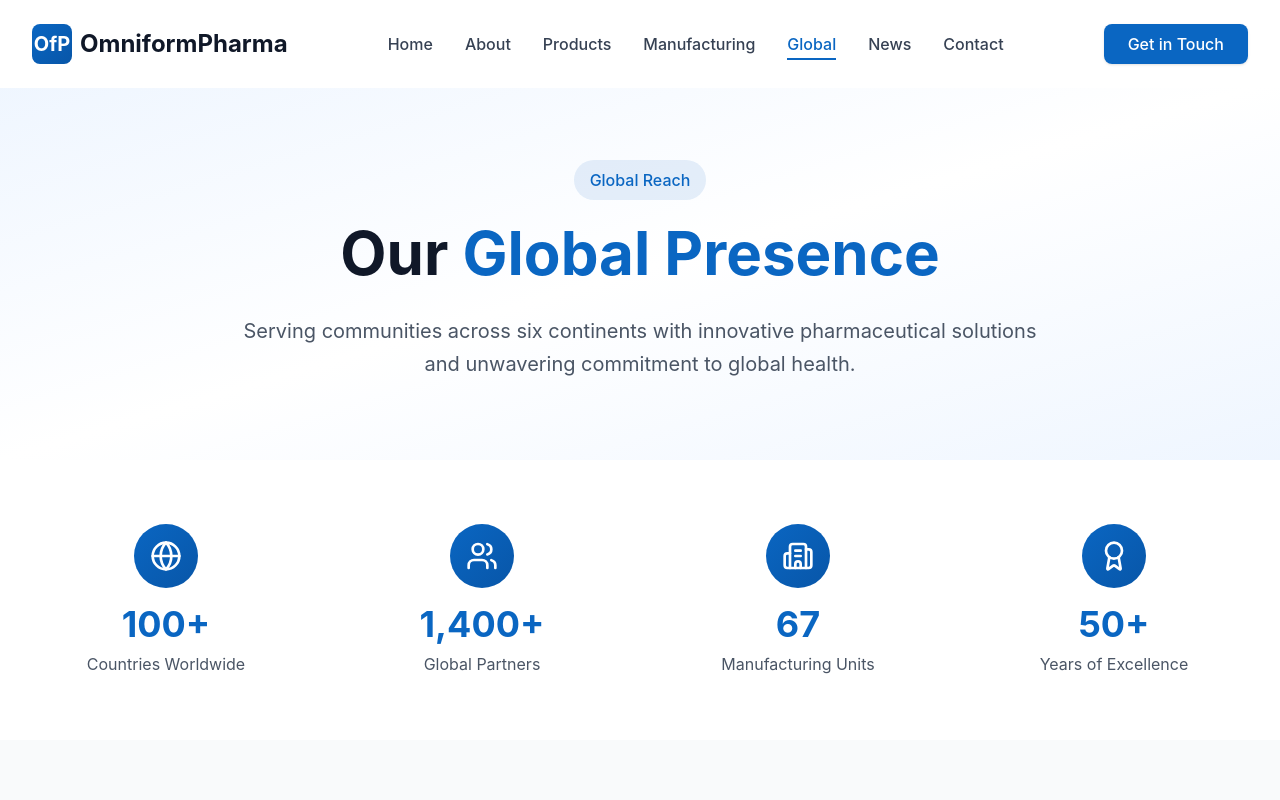
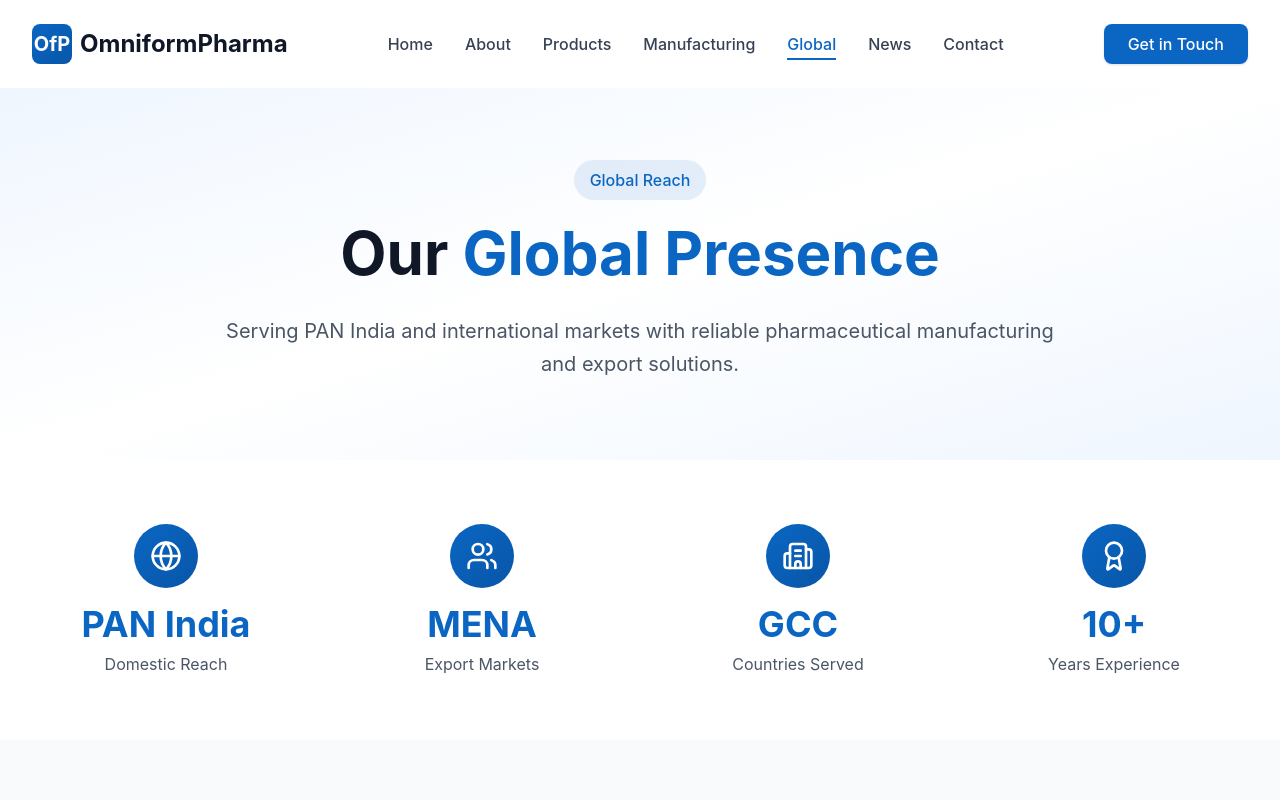
Before and after one commit to Omniform-Pharma/Omniform-Pharma-Website, a React (Vite) app in the folder client/: page /global-presence in a window 1280 px wide. Shown: the top 800 px of the page. Built offline with nearby package versions, Linux system fonts and the light colour scheme.

Commit message:
updated Global with client info

```diff
--- a/client/src/pages/GlobalPresencePage.jsx
+++ b/client/src/pages/GlobalPresencePage.jsx
@@ -3,16 +3,26 @@
 import { Globe, MapPin, Users, Building2, Award } from "lucide-react";
 
 import { ComposableMap, Geographies, Geography } from "react-simple-maps";
+import { Link } from "react-router-dom";
 
 // ✅ FIX: world-atlas TopoJSON uses NUMERIC ISO 3166-1 codes as geo.id
 // NOT alpha-3 strings like "USA", "GBR" etc. — that's why nothing was highlighting.
+// const marketData = {
+//   840: { label: "Headquarters", city: "New York, USA", employees: 500 }, // USA
+//   826: { label: "Regional Office", city: "London, UK", employees: 350 }, // UK
+//   356: { label: "Manufacturing Hub", city: "Mumbai, India", employees: 800 }, // India
+//   702: { label: "Asia HQ", city: "Singapore", employees: 400 }, // Singapore
+//   784: { label: "MENA Office", city: "Dubai, UAE", employees: 250 }, // UAE
+//   76: { label: "LATAM HQ", city: "São Paulo, Brazil", employees: 300 }, // Brazil
+// };
+
 const marketData = {
-  840: { label: "Headquarters", city: "New York, USA", employees: 500 }, // USA
-  826: { label: "Regional Office", city: "London, UK", employees: 350 }, // UK
-  356: { label: "Manufacturing Hub", city: "Mumbai, India", employees: 800 }, // India
-  702: { label: "Asia HQ", city: "Singapore", employees: 400 }, // Singapore
-  784: { label: "MENA Office", city: "Dubai, UAE", employees: 250 }, // UAE
-  76: { label: "LATAM HQ", city: "São Paulo, Brazil", employees: 300 }, // Brazil
+  356: { label: "India Market", city: "India", employees: "PAN India" },
+  784: { label: "UAE Market", city: "Dubai, UAE", employees: "GCC" },
+  682: { label: "Saudi Arabia", city: "Saudi Arabia", employees: "MENA" },
+  512: { label: "Oman", city: "Oman", employees: "Export" },
+  634: { label: "Qatar", city: "Qatar", employees: "Export" },
+  414: { label: "Kuwait", city: "Kuwait", employees: "Export" },
 };
 
 function GlobalPresencePage() {
@@ -71,11 +81,17 @@
     },
   ];
 
+  // const globalStats = [
+  //   { number: "100+", label: "Countries Worldwide", icon: Globe },
+  //   { number: "1,400+", label: "Global Partners", icon: Users },
+  //   { number: "67", label: "Manufacturing Units", icon: Building2 },
+  //   { number: "50+", label: "Years of Excellence", icon: Award },
+  // ];
   const globalStats = [
-    { number: "100+", label: "Countries Worldwide", icon: Globe },
-    { number: "1,400+", label: "Global Partners", icon: Users },
-    { number: "67", label: "Manufacturing Units", icon: Building2 },
-    { number: "50+", label: "Years of Excellence", icon: Award },
+    { number: "PAN India", label: "Domestic Reach", icon: Globe },
+    { number: "MENA", label: "Export Markets", icon: Users },
+    { number: "GCC", label: "Countries Served", icon: Building2 },
+    { number: "10+", label: "Years Experience", icon: Award },
   ];
 
   const keyMarkets = [
@@ -117,9 +133,8 @@
               Our <span className="text-[#0A66C2]">Global Presence</span>
             </h1>
             <p className="text-xl text-gray-600 leading-relaxed">
-              Serving communities across six continents with innovative
-              pharmaceutical solutions and unwavering commitment to global
-              health.
+              Serving PAN India and international markets with reliable
+              pharmaceutical manufacturing and export solutions.
             </p>
           </motion.div>
         </div>
@@ -136,7 +151,7 @@
                   key={index}
                   initial={{ opacity: 0, scale: 0.8 }}
                   whileInView={{ opacity: 1, scale: 1 }}
-                  viewport={{ once: true }}
+                  viewport={{ once: false, amount: 0.25 }}
                   transition={{ delay: index * 0.1 }}
                   className="text-center"
                 >
@@ -160,7 +175,7 @@
           <motion.div
             initial={{ opacity: 0, y: 20 }}
             whileInView={{ opacity: 1, y: 0 }}
-            viewport={{ once: true }}
+            viewport={{ once: false, amount: 0.25 }}
             className="text-center mb-12"
           >
             <h2 className="text-4xl font-bold text-gray-900 mb-4">
@@ -174,7 +189,7 @@
           <motion.div
             initial={{ opacity: 0 }}
             whileInView={{ opacity: 1 }}
-            viewport={{ once: true }}
+            viewport={{ once: false, amount: 0.25 }}
             className="relative bg-white rounded-2xl shadow-xl p-8"
           >
             <ComposableMap
@@ -232,7 +247,8 @@
                 </p>
                 <p className="font-medium">{tooltip.city}</p>
                 <p className="text-gray-400 text-xs mt-1">
-                  👥 {tooltip.employees} employees
+                  {/* 👥 {tooltip.employees} employees */}
+                  📦 Export Market
                 </p>
               </motion.div>
             )}
@@ -258,7 +274,7 @@
           <motion.div
             initial={{ opacity: 0, y: 20 }}
             whileInView={{ opacity: 1, y: 0 }}
-            viewport={{ once: true }}
+            viewport={{ once: false, amount: 0.25 }}
             className="mb-16 text-center"
           >
             <div className="mb-4 inline-block rounded-full bg-[#0A66C2]/10 px-4 py-2">
@@ -275,7 +291,7 @@
                 key={region.name}
                 initial={{ opacity: 0, y: 30 }}
                 whileInView={{ opacity: 1, y: 0 }}
-                viewport={{ once: true }}
+                viewport={{ once: false, amount: 0.25 }}
                 transition={{ delay: index * 0.1 }}
                 onHoverStart={() => setHoveredRegion(region.name)}
                 onHoverEnd={() => setHoveredRegion(null)}
@@ -346,7 +362,7 @@
           <motion.div
             initial={{ opacity: 0, y: 20 }}
             whileInView={{ opacity: 1, y: 0 }}
-            viewport={{ once: true }}
+            viewport={{ once: false, amount: 0.25 }}
             className="mb-12 text-center"
           >
             <h2 className="mb-4 text-4xl font-bold text-gray-900">
@@ -363,7 +379,7 @@
                 key={index}
                 initial={{ opacity: 0, scale: 0.9 }}
                 whileInView={{ opacity: 1, scale: 1 }}
-                viewport={{ once: true }}
+                viewport={{ once: false, amount: 0.25 }}
                 transition={{ delay: index * 0.1 }}
                 whileHover={{ y: -5 }}
                 className="rounded-xl bg-white p-6 shadow-md transition-all hover:shadow-xl"
@@ -396,18 +412,21 @@
           <motion.div
             initial={{ opacity: 0, y: 20 }}
             whileInView={{ opacity: 1, y: 0 }}
-            viewport={{ once: true }}
+            viewport={{ once: false, amount: 0.25 }}
           >
             <h2 className="mb-4 text-3xl font-bold text-white md:text-4xl">
               Partner with Us Globally
             </h2>
             <p className="mb-8 text-xl text-blue-100">
-              Interested in distribution or partnership opportunities? Get in
-              touch with our regional teams.
+              Interested in export services or global distribution partnerships?
+              Connect with our team today.
             </p>
-            <button className="rounded-xl bg-white px-8 py-4 font-semibold text-[#0A66C2] shadow-xl transition-all hover:bg-gray-100">
-              Contact Regional Office
-            </button>
+            <Link
+              to="/contact"
+              className="inline-flex rounded-xl bg-white px-8 py-4 font-semibold text-[#0A66C2] shadow-xl transition-all hover:bg-gray-100"
+            >
+              Contact Us Today
+            </Link>
           </motion.div>
         </div>
       </section>
```
